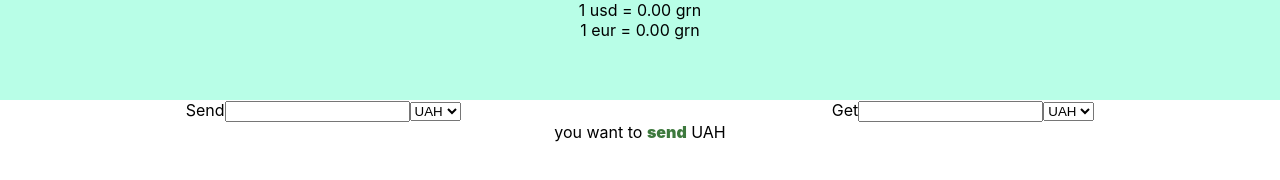
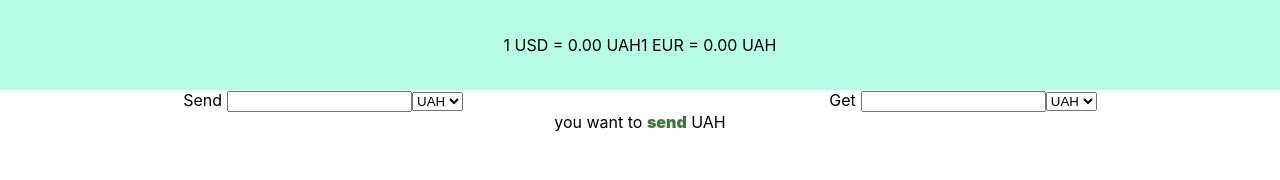
Before and after one commit to Evg2ChainzDev/currensy-converter, a React app: page / in a window 1280 px wide. Built offline with nearby package versions, Linux system fonts and the light colour scheme; no server answers.

Commit message:
feat: little ux work

```diff
--- a/src/components/Conversion/Conversion.css
+++ b/src/components/Conversion/Conversion.css
@@ -8,3 +8,7 @@
   font-weight: 900;
   color: rgb(61, 121, 61);
 }
+
+.direction-text {
+  padding-right: 5px;
+}
--- a/src/components/Conversion/FromSection/FromSection.js
+++ b/src/components/Conversion/FromSection/FromSection.js
@@ -5,7 +5,7 @@ import "./FromSection.css";
 function FromSection({updateFromInput,fromInput, updateFromCurr, fromCurr}) {
   return (
     <div className="from-section">
-      Send
+      <span className="direction-text">Send</span>
       <input type="text" onChange={updateFromInput} value={ fromInput }/>
       <select name="" id="" onChange={updateFromCurr} value={fromCurr}>
         <option value="UAH">UAH</option>
--- a/src/components/Conversion/ToSection/ToSection.js
+++ b/src/components/Conversion/ToSection/ToSection.js
@@ -5,7 +5,7 @@ import "./ToSection.css";
 function ToSection({updateToInput,toInput,updateToCurr, ToCurr}) {
   return (
     <div className="to-section">
-      Get
+      <span className="direction-text">Get</span>
       <input type="text" onChange={updateToInput} value={ toInput }/>
       <select name="" id="" onChange={updateToCurr} value={ToCurr}>
         <option value="UAH">UAH</option>
--- a/src/components/Header/Header.css
+++ b/src/components/Header/Header.css
@@ -1,4 +1,7 @@
 .header {
   background-color: rgb(184, 254, 231);
-  height: 100px;
+  height:90px;
+  display: flex;
+  justify-content: center;
+  align-items: center;
 }
--- a/src/components/Header/Header.js
+++ b/src/components/Header/Header.js
@@ -7,8 +7,8 @@ function Header({currDolEur}) {
 
   return (
     <div className="header">
-      <div>1 usd = { parseFloat(currDolEur[0]).toFixed(2)} grn </div>
-      <div>1 eur = {parseFloat(currDolEur[1]).toFixed(2)} grn </div>
+      <div>1 USD = { parseFloat(currDolEur[0]).toFixed(2)} UAH </div>
+      <div>1 EUR = {parseFloat(currDolEur[1]).toFixed(2)} UAH </div>
     </div>
   );
 }
--- a/src/services/curr-service.js
+++ b/src/services/curr-service.js
@@ -31,7 +31,6 @@ export default class CurrService {
     const EUR = await this.getResource(
       `/NBUStatService/v1/statdirectory/exchange?valcode=EUR&date=${today}&json`
     );
-    console.log([USD[0].rate, (EUR[0]).rate])
     return [(Number(USD[0].rate)), (Number(EUR[0].rate))];
   }
 
```
